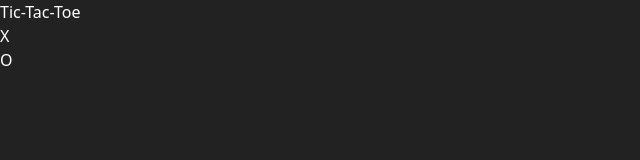
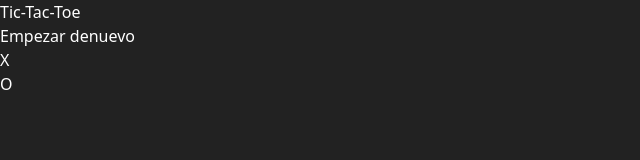
Before and after one commit to SoyRandy708/Tic-Tac-Toe, a React (Vite) app: page / in a window 1280 px wide. Shown: the top 160 px of the page, without its empty margins (0-640 px from the left). Built offline with nearby package versions, Linux system fonts and the light colour scheme.

Commit message:
Added winning player message and button to start new game

```diff
--- a/src/App.jsx
+++ b/src/App.jsx
@@ -1,5 +1,6 @@
 import { useState } from "react"
 import { Square } from "./components/Square"
+import { Modal } from "./components/Modal"
 
 const TURNS = {
   X: "X",
@@ -51,12 +52,29 @@ export const App = () => {
       }
     }
 
+    if (!boardToCheck.includes(null)) {
+      return setWinner(false)
+    }
+
     return null
+  }
+
+  const resetGame = () => {
+    setBoard(Array(9).fill(null))
+    setTurn(TURNS.X)
+    setWinner(null)
   }
 
   return (
     <main className='grid place-content-center place-items-center gap-12 h-screen'>
       <h1 className="text-4xl">Tic-Tac-Toe</h1>
+
+      <button
+        onClick={resetGame}
+        className="p-4 bg-[#414e6e]"
+      >
+        Empezar denuevo
+      </button>
 
       <section className='grid grid-cols-3 gap-2 bg-blue-800'>
         {board.map((square, index) => {
@@ -80,6 +98,15 @@ export const App = () => {
           {TURNS.O}
         </Square>
       </section>
+
+      {
+        winner !== null && (
+          <Modal
+            winner={winner}
+            resetGame={resetGame}
+          />
+        )
+      }
     </main>
   )
 }
--- /dev/null
+++ b/src/components/Modal.jsx
@@ -0,0 +1,21 @@
+export const Modal = ({ winner, resetGame }) => {
+  const mensaje = winner ? `El ganador es ${winner}` : "Empate"
+
+  return (
+    <section className="absolute grid place-content-center h-1/2 min-w-60 w-1/2 bg-[#6374ae]">
+      <p className="mb-20 text-2xl text-center">
+
+        {
+          mensaje
+        }
+      </p>
+
+      <button
+        onClick={resetGame}
+        className="p-4 bg-[#414e6e]"
+      >
+        Empezar denuevo
+      </button>
+    </section>
+  )
+}
```
